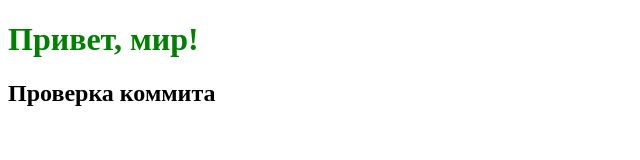
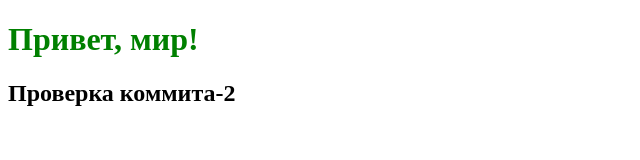
Before and after one commit to Smeaz/first-project, a plain HTML site: page index.html in a window 1280 px wide. Shown: the full height of the page, 0-640 px from the left. Drawn offline with Linux system fonts and the light colour scheme.

Commit message:
Проверка-2

```diff
--- a/index.html
+++ b/index.html
@@ -8,6 +8,6 @@
 </head>
 <body>
     <h1>Привет, мир!</h1>
-    <h2>Проверка коммита</h2>
+    <h2>Проверка коммита-2</h2>
 </body>
 </html>
```
